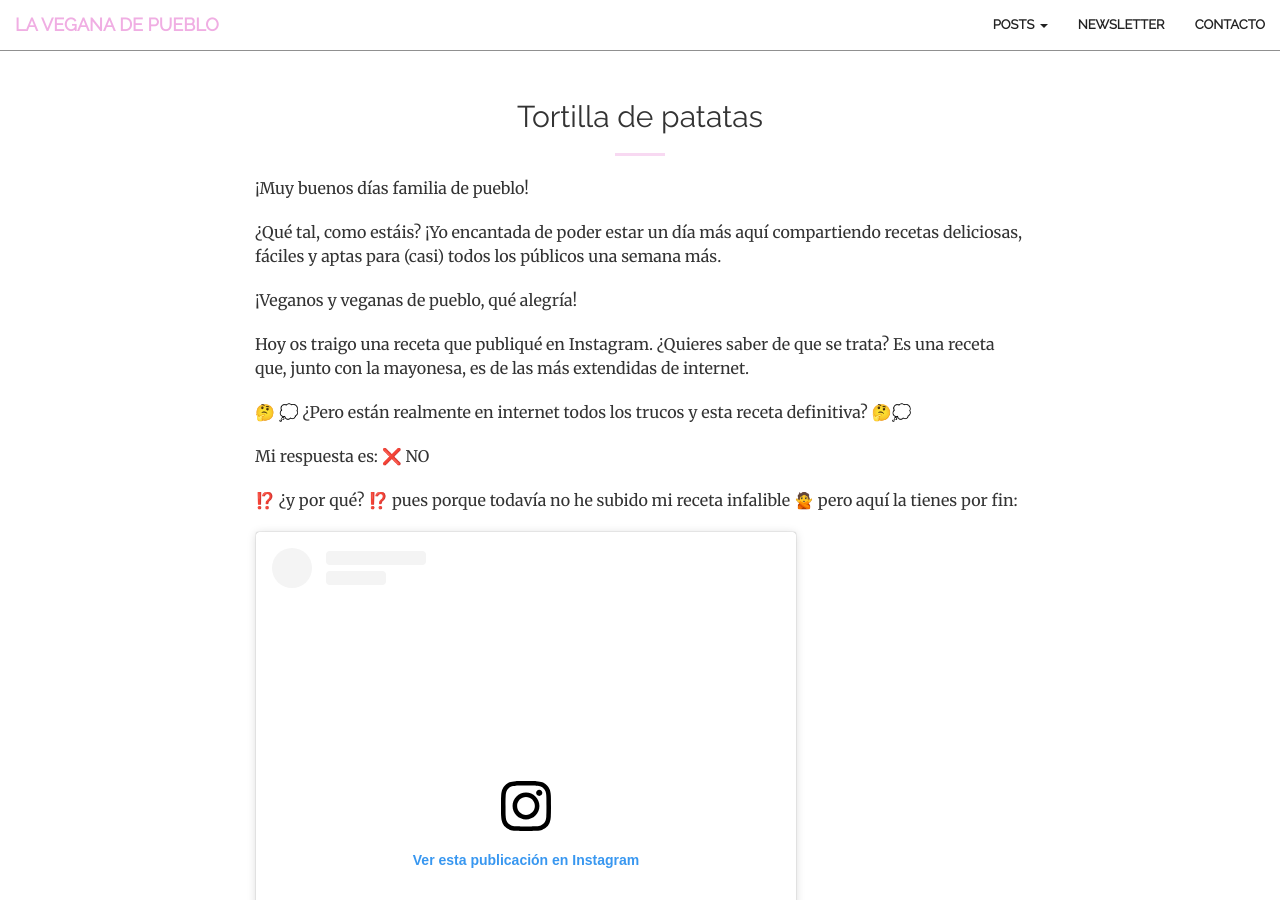
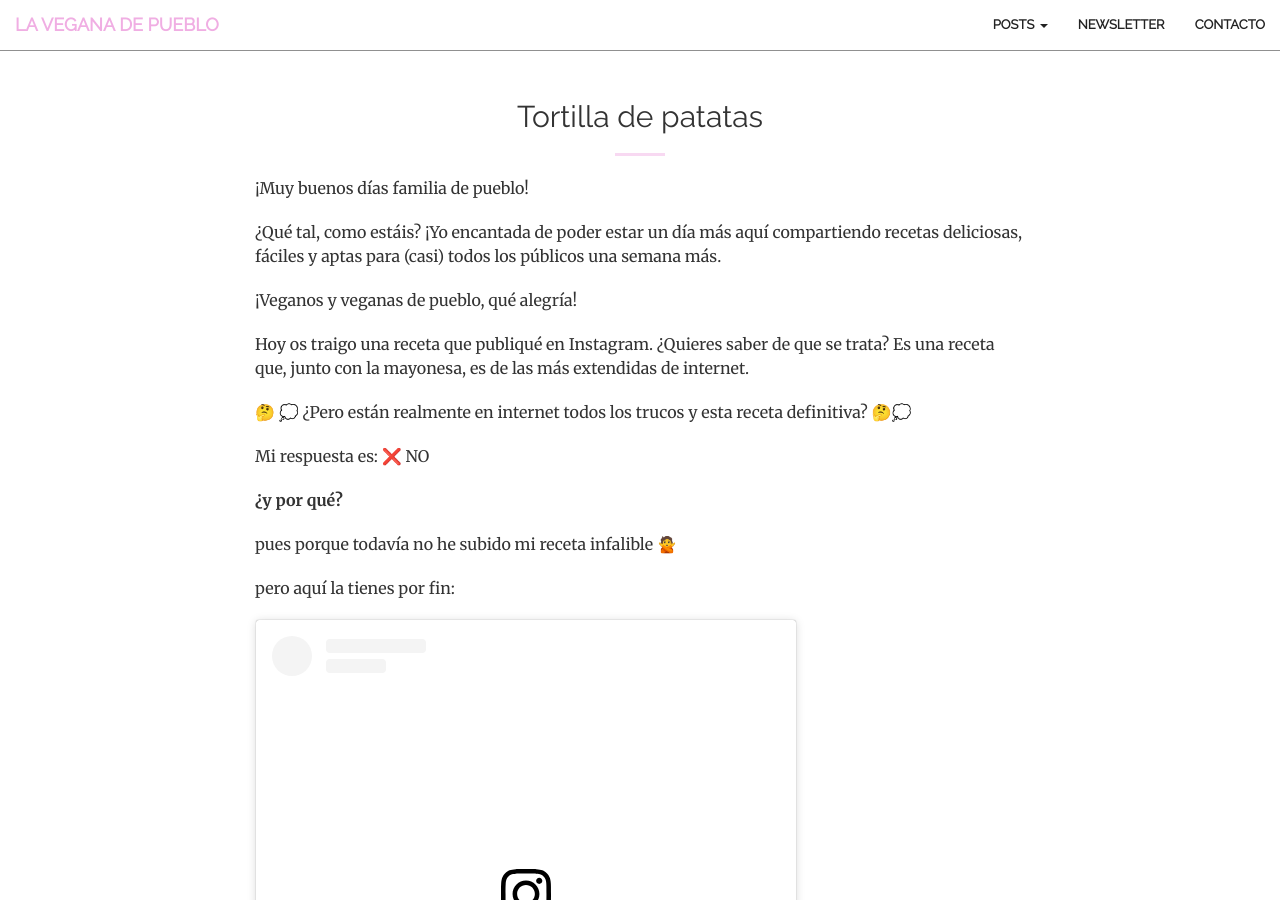
Before and after one commit to juevesanto/juevesanto.github.io, a Jekyll site: the page built from _posts/2019-08-19-Tortilla-de-patatas.md, in a window 1280 px wide and 900 px high. Built offline with Jekyll 4.4.1, drawn with Linux system fonts in a browser that asks for light colours; nearby versions of some CDN libraries; a script that is not in the unit is left out; comment, search, counter and statistics services are not loaded.

```diff
--- a/_posts/2019-08-19-Tortilla-de-patatas.md
+++ b/_posts/2019-08-19-Tortilla-de-patatas.md
@@ -30,7 +30,15 @@ Mi respuesta es: ❌ NO ⠀
 
 
 
-⁉️ ¿y por qué? ⁉️ pues porque todavía no he subido mi receta infalible 🙅 pero aquí la tienes por fin:
+**¿y por qué?**
+
+
+
+pues porque todavía no he subido mi receta infalible 🙅
+
+
+
+pero aquí la tienes por fin:
 
 
 
@@ -85,8 +93,10 @@ Acompáñala con:
 
 - 1 cucharada sopera de vinagre de manzana
 
-⠀
+
 - 3 cucharadas de café de sal Kala Namak
+
+
 
 
 
```
